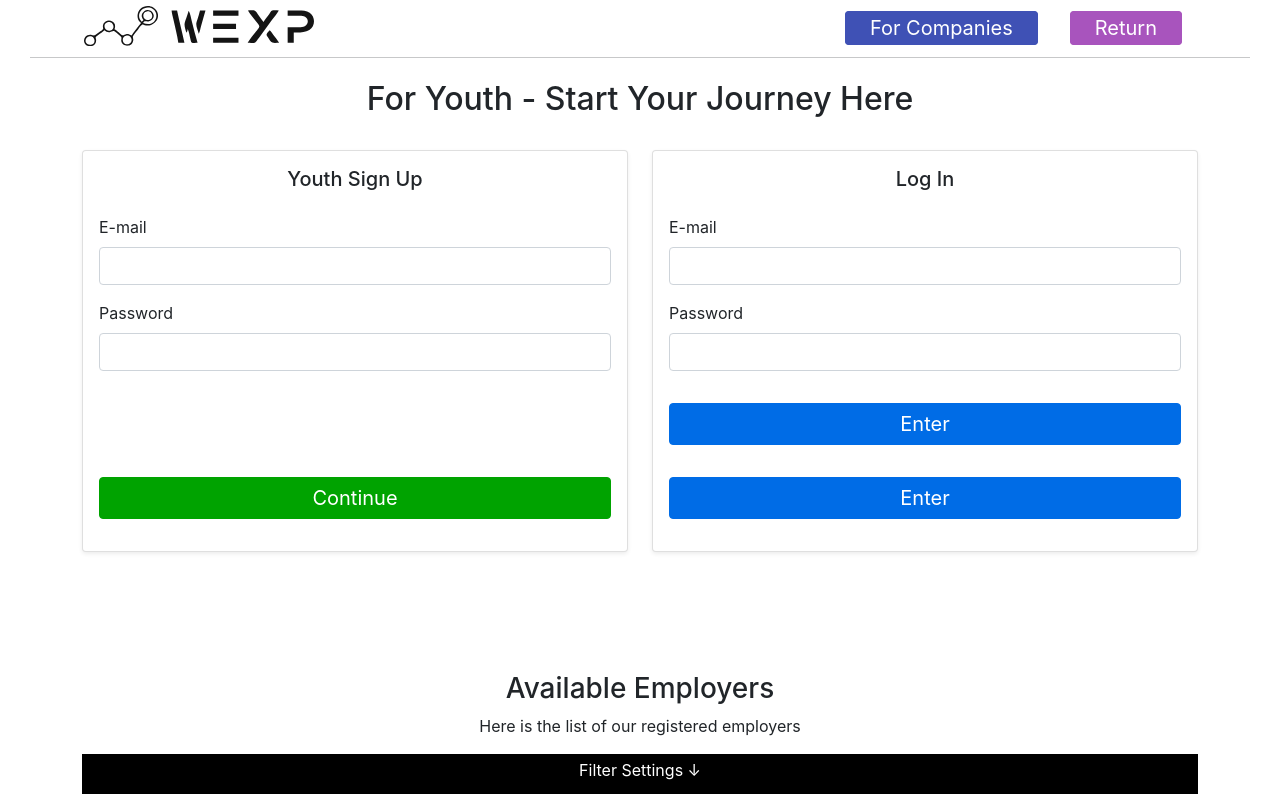
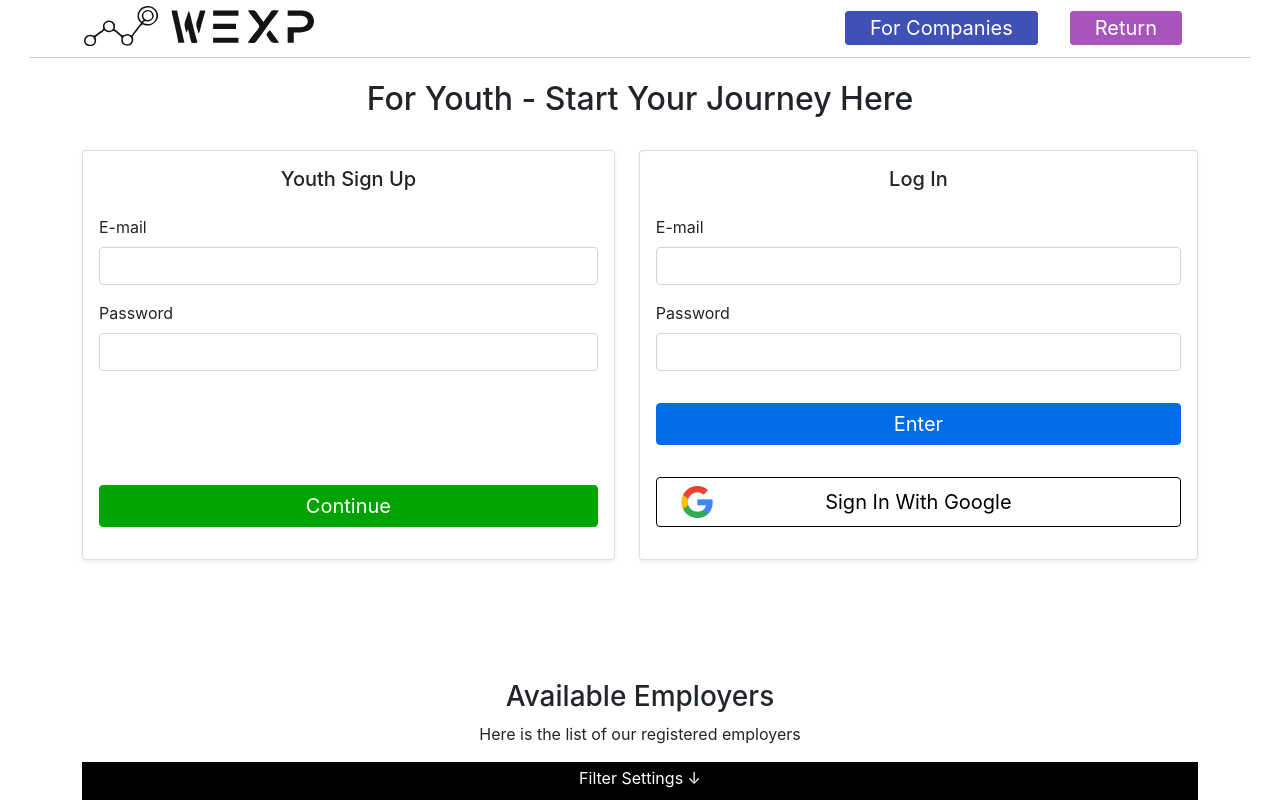
Before and after one commit to CodeWeekLatavia/Komjaunatne, a Next.js app in the folder wexp/: page /youth in a window 1280 px wide. Shown: the top 800 px of the page. Built offline with nearby package versions, Linux system fonts and the light colour scheme; no server answers; what next-firebase-auth would draw is missing.

Commit message:
Add Google auth btn

```diff
--- /dev/null
+++ b/wexp/components/AuthGoogleBtn.tsx
@@ -0,0 +1,44 @@
+import Image from 'next/image';
+import GoogleLogo from '../public/google_logo.png';
+import firebase from 'firebase';
+
+export default function AuthGoogleBtn() {
+    return (
+
+        <div className={`rounded my-3 py-2 px-4 border fw-normal h5 text-decoration-none w-100 white-button`}
+            onClick={signInWithGoogle}
+        >
+            <div className="d-flex justify-content-between">
+                <div className="position-relative px-3 py-3">
+                    <Image src={GoogleLogo} alt="Google Logo" layout="fill" objectFit="contain" />
+                </div>
+                <span className="align-self-center">Sign In With Google</span>
+                <div className="position-relative px-3 py-3"></div>
+            </div>
+        </div>
+    );
+}
+
+function signInWithGoogle() {
+    var provider = new firebase.auth.GoogleAuthProvider();
+    firebase.auth()
+        .signInWithPopup(provider)
+        .then((result) => {
+            var credential = result.credential as firebase.auth.OAuthCredential;
+
+            var token = credential.accessToken;
+
+            var user = result.user;
+
+            console.log(user);
+        }).catch((error) => {
+
+            var errorCode = error.code;
+            var errorMessage = error.message;
+
+            var email = error.email;
+
+            var credential = error.credential;
+
+        });
+}
--- a/wexp/components/LogInForm.tsx
+++ b/wexp/components/LogInForm.tsx
@@ -3,6 +3,7 @@ import AuthAlertMsg from "./AuthAlertMsg";
 import AuthEmailInput from "./AuthEmailInput";
 import AuthEnterBtn from "./AuthEnterBtn";
 import AuthFormCard from "./AuthFormCard";
+import AuthGoogleBtn from "./AuthGoogleBtn";
 import AuthPasswordInput from "./AuthPasswordInput";
 
 const loginAlertMsgId = "login-form-error-msg";
@@ -19,7 +20,7 @@ export default function LogInForm(props) {
                 <AuthPasswordInput inputId={loginPasswordInputId} className="mb-3" />
             </div>
             <AuthEnterBtn btnId={loginContinueBtnId} context={props.context} />
-            <AuthEnterBtn btnId={loginContinueBtnId} context={props.context} />
+            <AuthGoogleBtn/>
         </AuthFormCard>
     )
 }
--- a/wexp/styles/globals.css
+++ b/wexp/styles/globals.css
@@ -88,6 +88,23 @@ a:hover{
   border-color:#00A300 !important;
 }
 
+.white-button{
+  transition: background-color 0.8s ease !important;
+  transition: color 0.8s ease !important;
+  background-color: #ffffff !important;
+  color:rgb(0, 0, 0) !important;
+  border-color:#000000 !important;
+  cursor:pointer;
+}
+
+.white-button:hover{
+  transition: background-color 0.8s ease !important;
+  transition: color 0.8s ease !important;
+  background-color: black !important;
+  color:white !important;
+  border-color:black !important;
+}
+
 .button-disabled{
   opacity: 0.5 !important;
 }
```
Also changed, not shown: wexp/public/google_logo.png (added).
